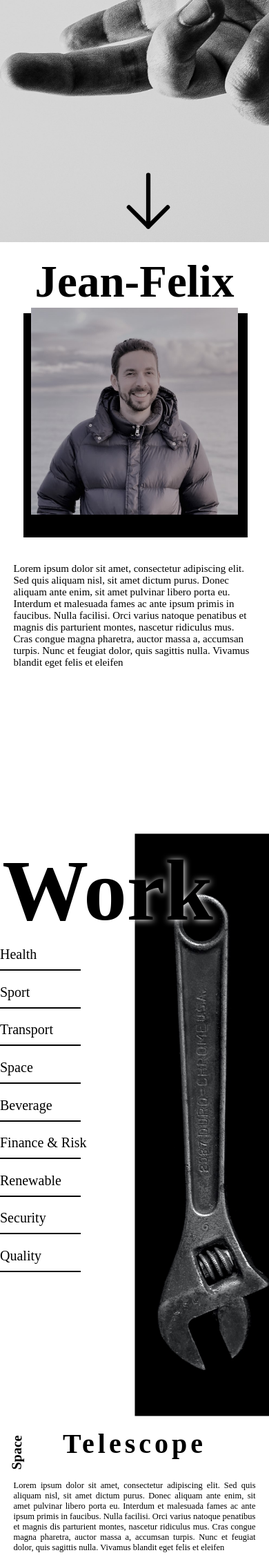
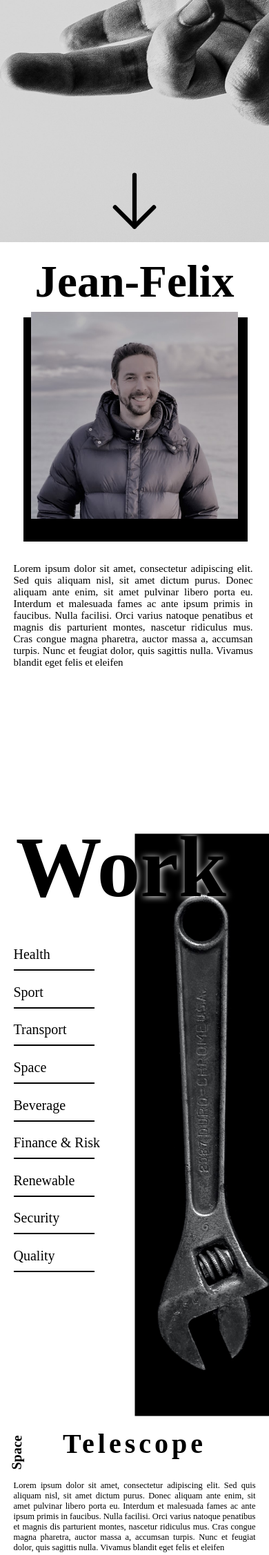
Before and after one commit to jmajurel/myWebsite, a PHP site: page / in a window 390 px wide. Shown: the part 493-2747 px from the top of the page at 69% size. Run offline with PHP 8.4, Linux system fonts and the light colour scheme; some web fonts are replaced.

Commit message:
+Working on responsiveness +Added favicon

```diff
--- a/index.html
+++ b/index.html
@@ -6,6 +6,7 @@
         <meta name="description" content="Jean-Felix personal website">
         <meta name="author" content="Jean-Felix Majurel">
         <meta name="viewport" content="width=device-width, initial-scale=1.0">
+        <link rel="icon" type="image/png" href="./assets/icons/favicon_io/favicon-16x16.png">
         <link rel="stylesheet" href="styles/typographie.css">
         <link rel="stylesheet" href="styles/main.css">
         <link rel="stylesheet" href="styles/landing.css">
--- a/styles/health.css
+++ b/styles/health.css
@@ -77,7 +77,7 @@
     .health .button {
         position: absolute;
         right: 5%;
-        width: 75%;
+        width: unset;
         top: 493%;
     }
 }
--- a/styles/intro.css
+++ b/styles/intro.css
@@ -21,9 +21,9 @@
 
 .intro .illustration {
     display: block;
-    float: left;
-    position: relative;
-    top: -21rem;
+    position: absolute;
+    top: 105%;
+    right: 10%;
     width: 40%;
 }
 
@@ -63,6 +63,7 @@
     }
     .intro .textblock p {
         font-size: 3rem;
+        text-align: justify;
     }
     .intro h2 {
         font-size: 13rem;
@@ -72,8 +73,9 @@
         position: relative;
     }
     .intro .illustration {
-        top: 0;
+        top: 12%;
         width: 100%;
+        right: 0;
     }
     .intro .illustration .picture {
         margin: 0 auto;
--- a/styles/landing.css
+++ b/styles/landing.css
@@ -49,5 +49,6 @@
         position: absolute;
         width: 100%;
         bottom: 10px;
+        left: 0;
     }
 }
--- a/styles/space.css
+++ b/styles/space.css
@@ -73,7 +73,8 @@
     .space .button {
         position: absolute;
         right: 5%;
-        width: 75%;
+        left: 5%;
+        width: unset;
         top: 394%;
     }
 }
--- a/styles/work.css
+++ b/styles/work.css
@@ -24,7 +24,7 @@
     transform: rotate(-90deg);
     position: absolute;
     top: 242%;
-    left: -10%;
+    left: -5%;
     float: left;
 }
 
@@ -69,7 +69,7 @@
         right: 0;
     }
     .work h2 {
-        top: 204%;
+        top: 200%;
         line-height: 100%;
         font-size: 25rem;
         width: 100%;
@@ -83,7 +83,7 @@
         height: 100%;
         align-content: flex-start;
         top: 221%;
-        left: 0%
+        left: 5%;
     }
     .work .work-chapters li {
         height: 14vw;
```
Also changed, not shown: assets/icons/favicon_io/android-chrome-192x192.png (added), assets/icons/favicon_io/android-chrome-512x512.png (added), assets/icons/favicon_io/apple-touch-icon.png (added), assets/icons/favicon_io/favicon-16x16.png (added), assets/icons/favicon_io/favicon-32x32.png (added), assets/icons/favicon_io/favicon.ico (added), assets/icons/favicon_io/site.webmanifest (added).
